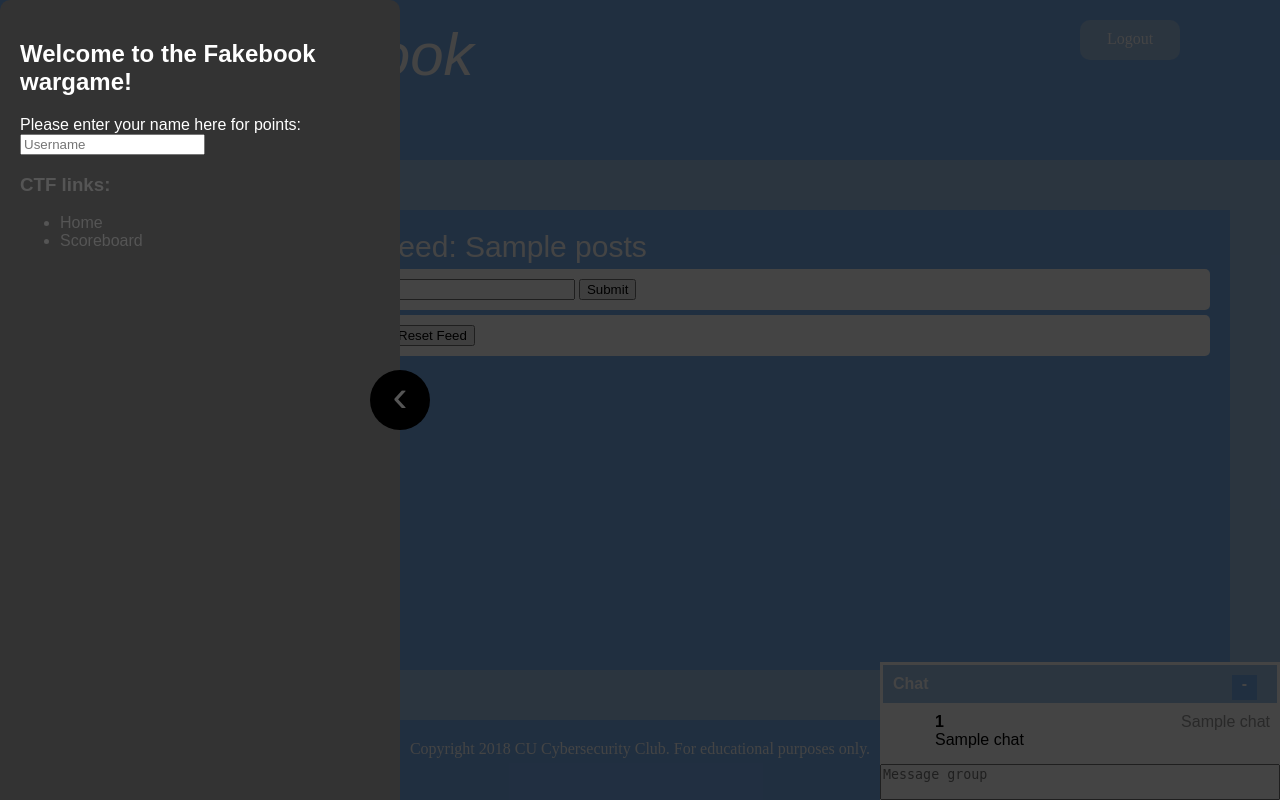
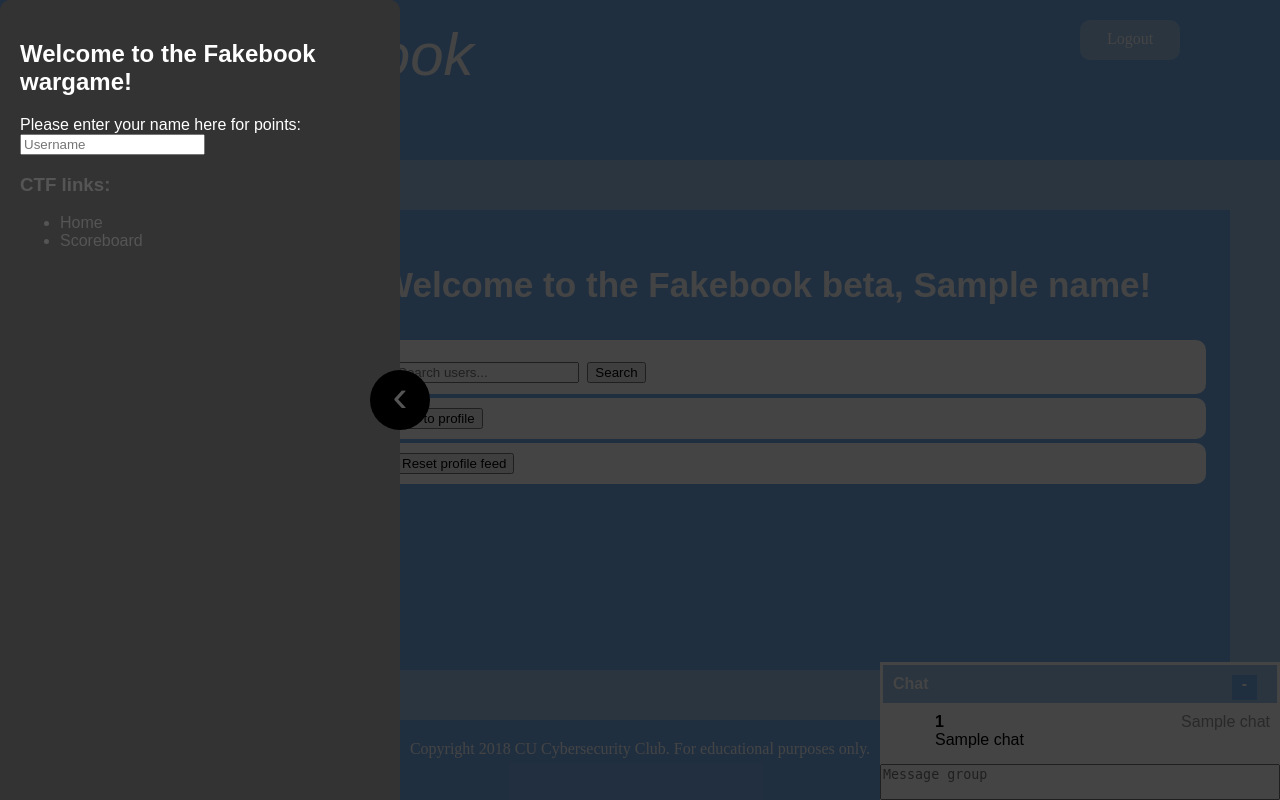
Before and after one commit to CU-Cybersecurity-Club/Fakebook, a Flask app: template templates/index.html in a window 1280 px wide. Run offline with Flask 2, Linux system fonts and the light colour scheme; the template is opened without the code that fills it: most values are stand-ins (such as "Sample title", 1, 10 or a date in 2020); grey boxes marked "Sample" are stand-in pictures; some libraries are stand-ins or nearby versions.

Commit message:
Cleaned up searching an menus.

```diff
--- a/app.py
+++ b/app.py
@@ -264,25 +264,25 @@ def scoreboard():
 @app.route("/post", methods = ['POST'])
 def post():
     regex = '^<script>window\.location(\.href="https?:\/\/.*"|\.replace\("https?:\/\/.*"\))<\/script>?'
-    name = request.form['author']
+    user = get_current_user(request)
     date = datetime.now().strftime('%b %d %I:%M %p')
     content = request.form['content']
     player = request.cookies['player']
     if(re.match(regex,content)):
         register_achievement(player,'force-redirect')
-    create_post(name, date, content, player)
+    create_post(user, date, content, player)
 
-    return redirect('/')
+    return redirect('/users/' + user)
 
 
-@app.route("/reset", methods = ['POST'])
+@app.route('/reset', methods = ['POST'])
 def reset():
-    author = request.form['author']
-    reset_page(author)
+    user = get_current_user(request)
+    reset_page(user)
 
-    return redirect("/")
+    return redirect('/users/' + user)
 
-@app.route("/search", methods = ['GET'])
+@app.route('/search', methods = ['GET'])
 def search():
     query = request.args.get('q')
     results = get_search_results(query)
@@ -290,11 +290,17 @@ def search():
 
 @app.route('/users/<path:user>')
 def userPage(user):
+    current_user = get_current_user(request)
+    if not current_user:
+        return redirect('login')
+
     if not user_exists(user):
         return ('404: User not found!', 404)
-    return render_template('user.html', name=user, posts=get_posts(user), picture=get_picture(user), chats=get_chats())
 
-@app.route("/achieve", methods = ['POST'])
+    auth = user == current_user
+    return render_template('user.html', name=user, posts=get_posts(user), picture=get_picture(user), chats=get_chats(), auth=auth)
+
+@app.route('/achieve', methods = ['POST'])
 def achieve():
     data = json.loads(request.data.decode('utf-8'))
     register_achievement(data.get('player', None), data.get('id', None))
--- a/static/main.css
+++ b/static/main.css
@@ -48,6 +48,17 @@ body {
   width: 300px;
   height: 40px;
   margin: 2px;
+}
+
+.widget {
+  background: white;
+  border-radius: 10px;
+  padding: 10px;
+  margin: 4px;
+}
+
+.widget form {
+  margin: 0;
 }
 
 .search-result p {
--- a/templates/index.html
+++ b/templates/index.html
@@ -21,6 +21,30 @@
             </div>
         </div>
         <div id="feed">
+            <h3>Welcome to the Fakebook beta, {{ name }}!</h3>
+            <div class="widget">
+              <form action="search" role="search">
+                  <div class="search-control">
+                  <input type="search" id="user-search" name="q"
+                       placeholder="Search users..."
+                       aria-label="Search through site's users">
+                       <button>Search</button>
+                 </div>
+               </form>
+            </div>
+            <div class="widget">
+              <form action="/users/{{ name }}" method="GET">
+                <input type="submit" value="Go to profile">
+                <!-- <input type="hidden" name="author" value="{{ name }}" /> -->
+              </form>
+            </div>
+            <div class="widget">
+              <form action="reset" method="POST">
+                <input type="submit" value="Reset profile feed">
+                <!-- <input type="hidden" name="author" value="{{ name }}" /> -->
+              </form>
+            </div>
+          <!--
             Feed:
             {{ posts | safe }}
             <form action='post' method='POST' class="post">
@@ -31,7 +55,7 @@
             <form action="reset" method="POST" class="post">
                 <input type="submit" value="Reset Feed">
                 <input type="hidden" name="author" value="{{ name }}" />
-            </form>
+            </form> -->
         </div>
     </section>
     {% include 'footer.html' %}
--- a/templates/login.html
+++ b/templates/login.html
@@ -27,7 +27,6 @@
       </a>
     </section>
     <section id="main">
-      {% include 'search-widget.html' %}
       <div id="login-welcome">
         Welcome to Fakebook beta!
       </div>
```
Also changed, not shown: templates/user.html (+11 -0 lines).
